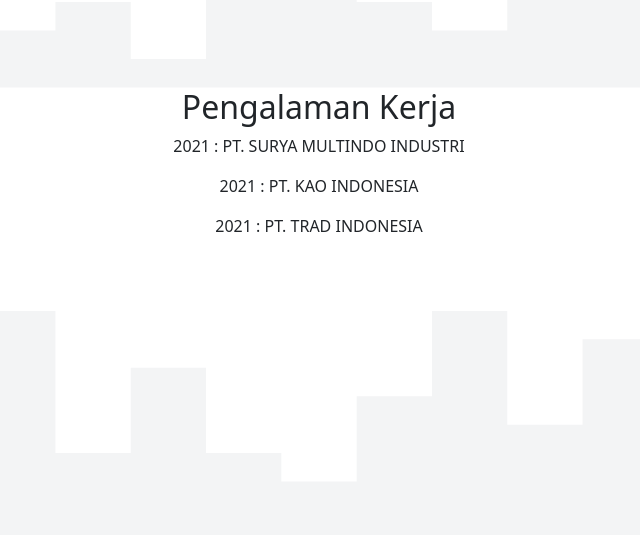
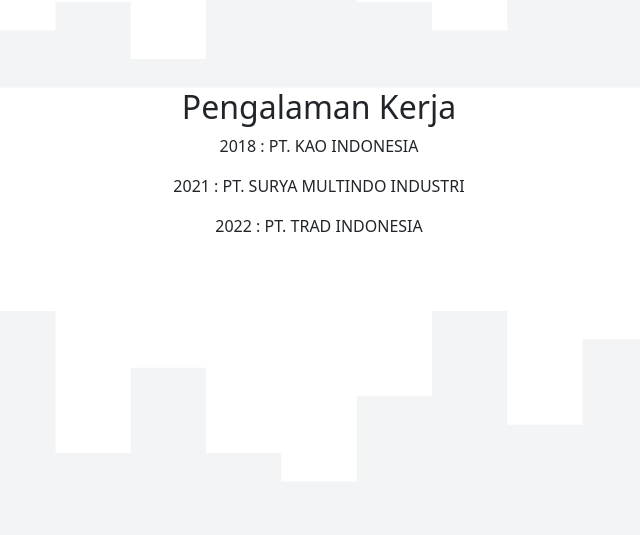
Before and after one commit to DeniRomadhon/DeniRomadhon.github.io, a plain HTML site: page index.html in a window 1280 px wide. Shown: the part 1060-1595 px from the top of the page, without its empty margins (321-961 px from the left). Drawn offline with nearby package versions, Linux system fonts and the light colour scheme.

Commit message:
index.html

```diff
--- a/index.html
+++ b/index.html
@@ -92,9 +92,9 @@
         </div>
         <div class="row">
           <div class="col">
+            <p style="text-align: center">2018 : PT. KAO INDONESIA</p>
             <p style="text-align: center">2021 : PT. SURYA MULTINDO INDUSTRI</p>
-            <p style="text-align: center">2021 : PT. KAO INDONESIA</p>
-            <p style="text-align: center">2021 : PT. TRAD INDONESIA</p>
+            <p style="text-align: center">2022 : PT. TRAD INDONESIA</p>
           </div>
         </div>
       </div>
```
